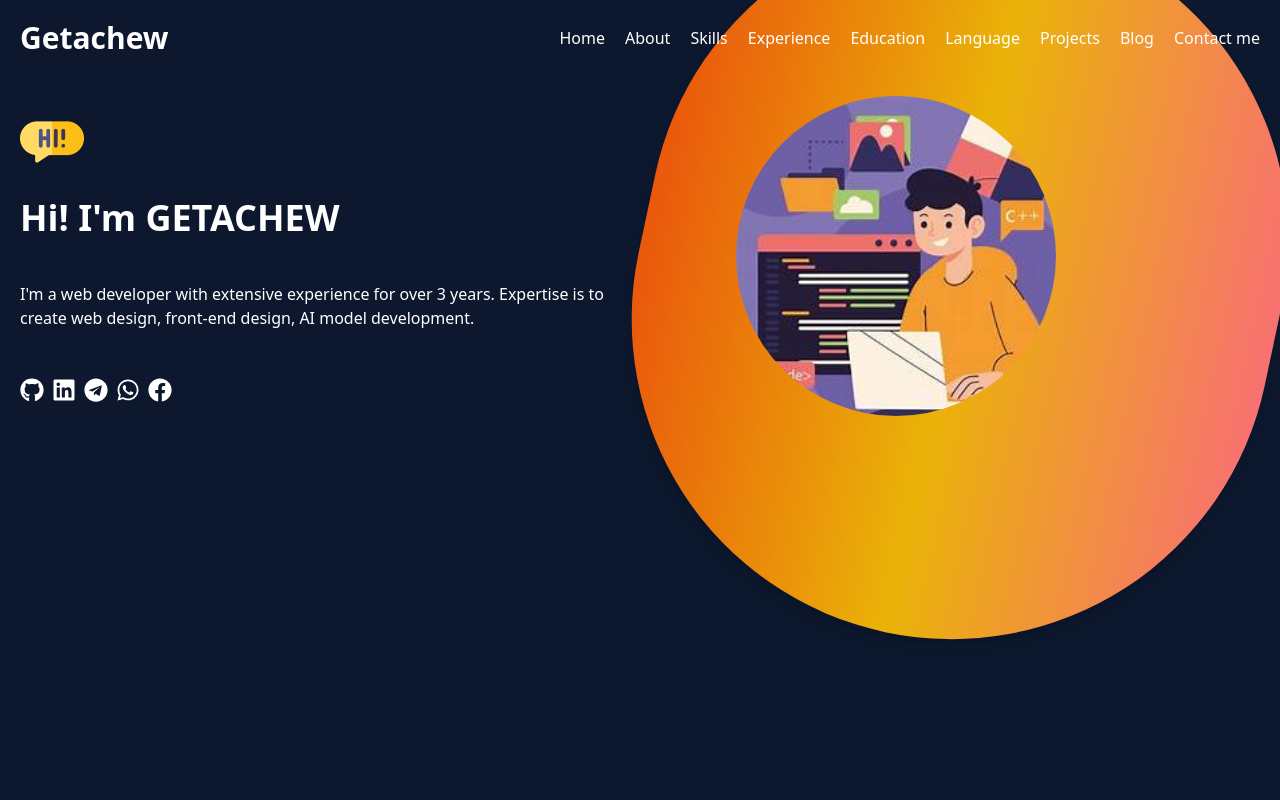
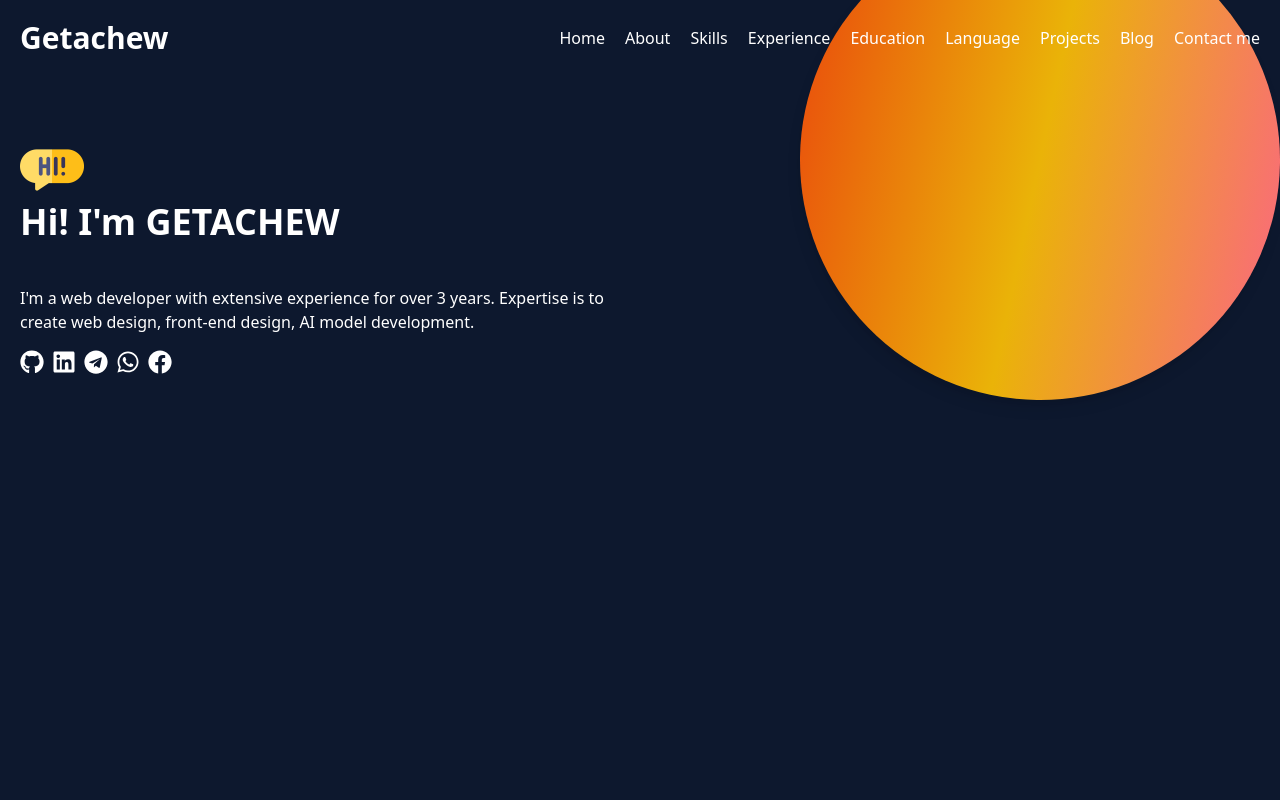
Before and after one commit to Getachew0557/getachew-portfolio-dev, a React (Vite) app: page / in a window 1280 px wide. Shown: the top 800 px of the page. Built offline with nearby package versions, Linux system fonts and the light colour scheme.

Commit message:
Hero update

```diff
--- a/src/components/hero/Hero.jsx
+++ b/src/components/hero/Hero.jsx
@@ -51,13 +51,12 @@ export default function Hero() {
     <div className="relative overflow-hidden min-h-screen flex flex-col">
       {/* Yellow Circle (hidden on small screens) */}
       <div
-        className="hidden md:block md:h-[720px] h-[480px] md:w-[640px] w-[480px] right-0 bg-gradient-to-r from-orange-600
+        className="hidden md:block h-[480px] w-[480px] right-0 bg-gradient-to-r from-orange-600
         via-yellow-500 to-red-400 absolute rounded-full transform rotate-12 -top-20 shadow-lg"
       ></div>
 
       <Navbar />
       <section
-      id='home'
         data-aos="fade-up"
         data-aos-delay="250"
         className="text-white body-font z-10"
@@ -74,7 +73,7 @@ export default function Hero() {
               alt="Hi"
             />
             {/* Heading and Description */}
-            <h1 className="title-font sm:text-4xl text-3xl font-bold text-white mt-6">
+            <h1 className="title-font sm:text-4xl text-3xl font-bold text-white">
               Hi! I'm GETACHEW
             </h1>
             <p className="mt-4 leading-relaxed text-sm sm:text-base">
@@ -83,7 +82,7 @@ export default function Hero() {
               I'm a web developer with extensive experience for over 3 years. Expertise is to create web design, front-end design, AI model development.
             </p>
             {/* Social Icons */}
-            <div className="flex justify-center flex-wrap space-x-4 sm:space-x-2 mt-12">
+            <div className="flex justify-center flex-wrap space-x-4 sm:space-x-2 mt-4">
               <a
                 href="https://github.com/Getachew0557"
                 target="_blank"
@@ -133,11 +132,12 @@ export default function Hero() {
             </div>
           </div>
           {/* Right Section */}
-          <div className="lg:max-w-lg lg:w-full md:w-1/2 w-5/6 mb-8 md:mb-0">
+          <div className="lg:max-w-lg lg:w-full md:w-1/2 w-5/6 mb-8 md:mb-0 relative">
             <img
               src={img}
               alt="hero"
               className="object-cover object-center rounded-full w-64 h-64 sm:w-80 sm:h-80 mx-auto"
+              style={{ marginLeft: 'calc(100vw - 480px)' }} /* Dynamically align with yellow circle */
             />
           </div>
         </div>
```
